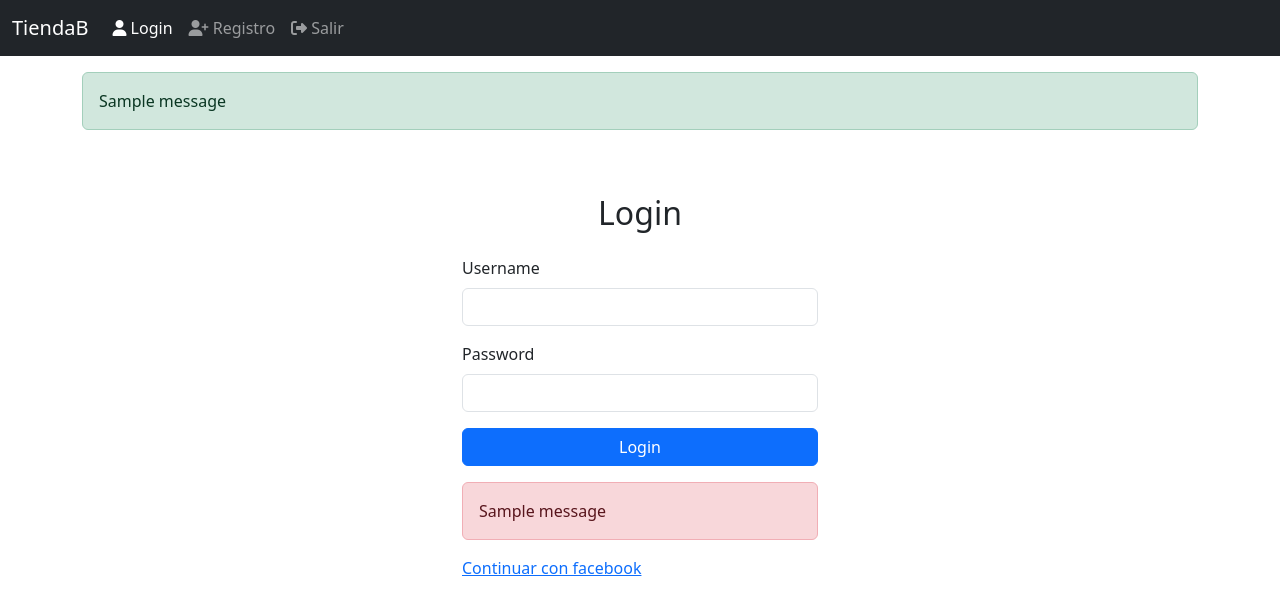
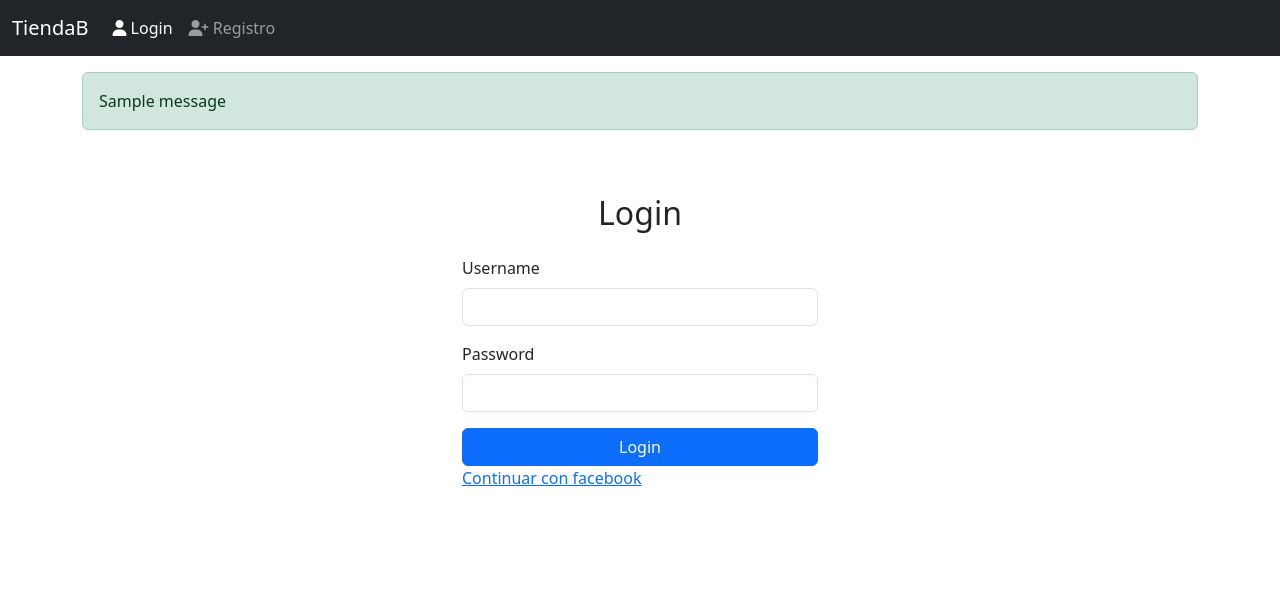
Before and after one commit to Juan-Garcia16/Django, a Django app: page /usuarios/login in a window 1280 px wide. Shown: the top 615 px of the page. Run offline with Django 5.2, Linux system fonts and the light colour scheme; tables that the repository leaves empty hold one stand-in row (values such as "Sample post"); one stand-in notice (Sample message) is shown; some libraries are stand-ins or nearby versions.

Commit message:
Logica para que salgan las opciones del navbar acorde a la pagina en la cual esta el usuario, faltan 3 minutos del video

```diff
--- a/templates/navbar.html
+++ b/templates/navbar.html
@@ -1,3 +1,7 @@
+{% url 'login' as login %}
+{% url 'registro' as register %}
+{% url 'salir' as logout %}
+
 <nav class="navbar navbar-expand-lg navbar-dark bg-dark">
   <div class="container-fluid">
     <a class="navbar-brand" href="#">TiendaB</a>
@@ -8,21 +12,27 @@
 
     <div class="collapse navbar-collapse" id="navbarNavDropdown">
       <ul class="navbar-nav">
+
+        {% if user.is_authenticated %}
         <li class="nav-item">
-          <a class="nav-link active" aria-current="page" href="#">
+            <a class="nav-link {% if request.path == logout %} active {% endif %}" href="{{ logout }}">
+            <span class="fas fa-sign-out-alt"></span>
+            Salir</a>
+        </li>
+
+        {% else %}
+        <li class="nav-item">
+            <!-- condicional para activar los enlaces -->
+          <a class="nav-link {% if request.path == login %} active {% endif %}" aria-current="page" href="{{ login }}">
             <span class="fas fa-user"></span>
             Login</a>
         </li>
         <li class="nav-item">
-          <a class="nav-link" href="#">
+          <a class="nav-link {% if request.path == register %} active {% endif %}" href="{{ register }}">
             <span class="fas fa-user-plus"></span>
             Registro</a>
         </li>
-        <li class="nav-item">
-          <a class="nav-link" href="#">
-            <span class="fas fa-sign-out-alt"></span>
-            Salir</a>
-        </li>
+        {% endif %}
       </ul>
     </div>
   </div>
--- a/templates/users/login.html
+++ b/templates/users/login.html
@@ -17,14 +17,6 @@
                     <input type="password" class="form-control" id="password" name="password" required>
                 </div>
                 <button type="submit" class="btn btn-primary w-100">Login</button>
-
-                {% if messages %}
-                    {% for m in messages %}
-                        <div class="alert alert-danger mt-3">
-                            {{ m }}
-                        </div>
-                    {% endfor %}
-                {% endif %}
             </form>
 
             <a href="{% url 'social:begin' 'facebook' %}">Continuar con facebook</a>
```
Also changed, not shown: db.sqlite3.
